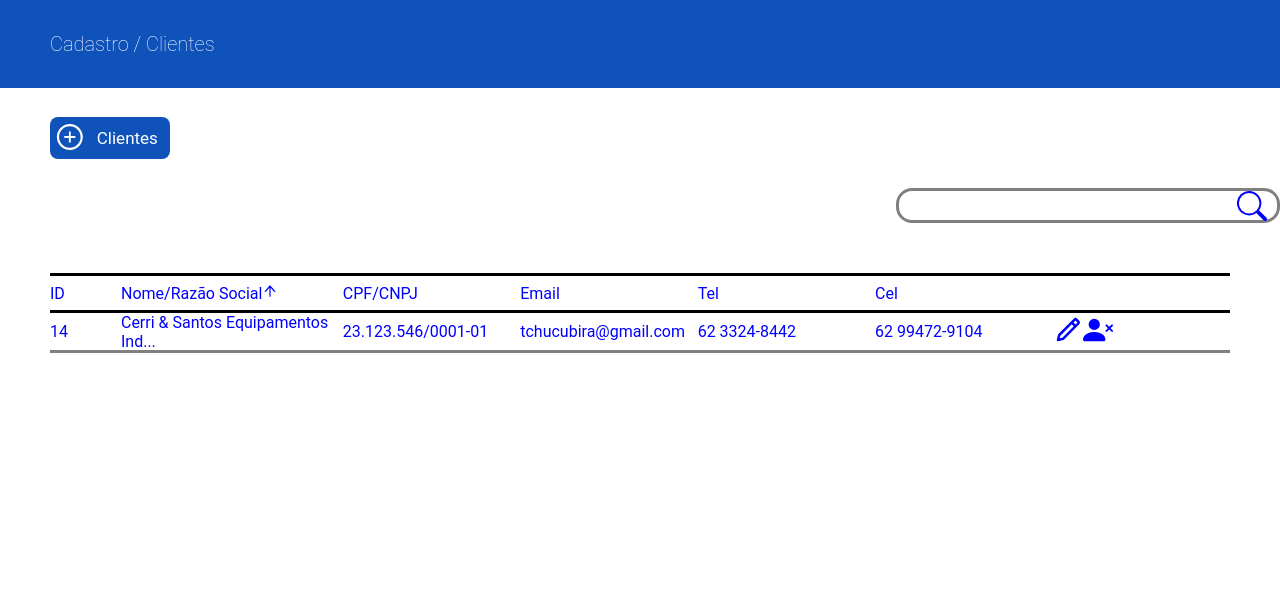
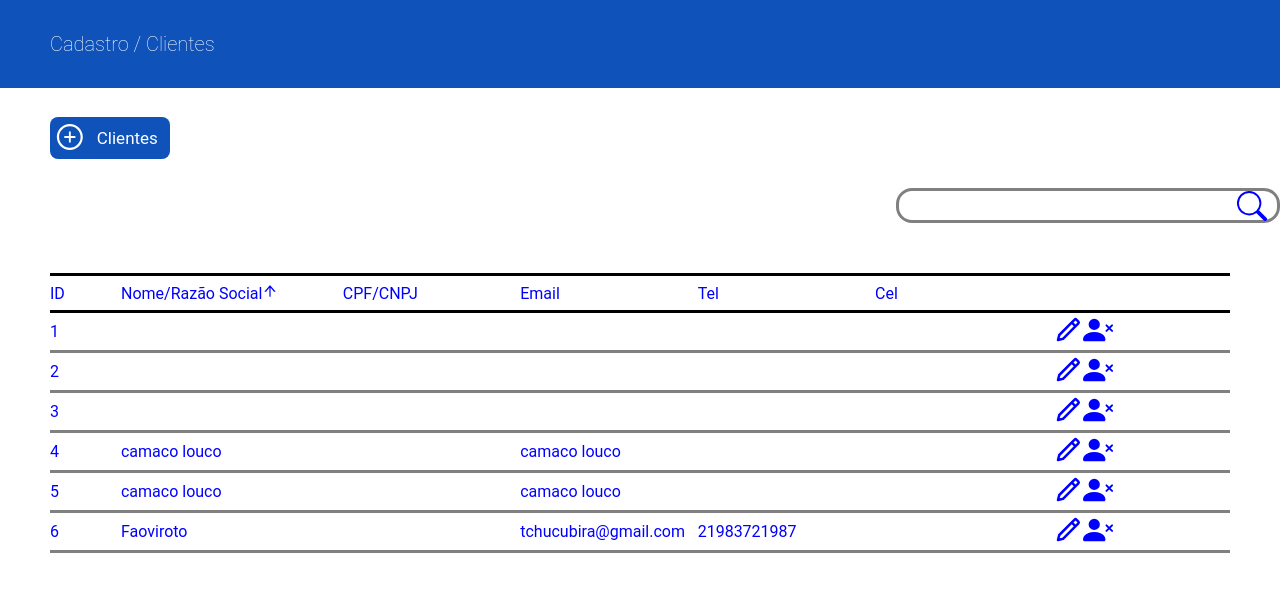
Before and after one commit to ViniciusFavorito/Crud-React, a React (Vite) app: page / in a window 1280 px wide. Shown: the top 592 px of the page. Built offline with nearby package versions, Linux system fonts and the light colour scheme; data requests are answered from the project's data file.

Commit message:
Inserindo Loop dos clientes
Inserindo Loop dos clientes

```diff
--- a/src/components/Content/index.tsx
+++ b/src/components/Content/index.tsx
@@ -18,8 +18,45 @@ import {
 import { AiOutlineArrowUp } from "react-icons/ai";
 import { BiPencil } from "react-icons/bi";
 import { BsFillPersonXFill } from "react-icons/bs";
+import { useEffect, useState } from "react";
+import api from "../../services/api";
+
+// export interface IClients {
+//   cnpj: string;
+//   fantasia: string;
+//   razao: string;
+//   activeClient: boolean;
+//   email: string;
+//   estadual: string;
+//   municipal: string;
+//   resp_bairro: string;
+//   resp_cep: string;
+//   resp_city: string;
+//   resp_comp: string;
+//   resp_cpf: string;
+//   resp_email: string;
+//   resp_endereco: string;
+//   resp_numero: string;
+//   resp_obs: string;
+//   resp_pes: string;
+//   resp_tel: string;
+//   resp_uf: string;
+//   index: number;
+// }
 
 export function ClientList() {
+  const [clients, setClients] = useState([]);
+
+  useEffect(() => {
+    api
+      .get("http://localhost:3000/clients")
+      .then((response) => setClients(response.data))
+      .catch((err) => {
+        console.error("ops! ocorreu um erro" + err);
+      });
+  }, []);
+  console.log(clients);
+
   return (
     <>
       <DivContent>
@@ -36,14 +73,17 @@ export function ClientList() {
           <DivColOpc></DivColOpc>
         </DivContentCol>
       </DivContent>
-      <DivContentClients>
+      {clients.length > 0 ? (
+        <>
+          {clients.map((key: number, index: number) => (
+            <DivContentClients key={clients[index].id}>
               <DivContentColClients>
-          <DivColId>14</DivColId>
-          <DivColName>Cerri & Santos Equipamentos Ind...</DivColName>
-          <DivColCPF>23.123.546/0001-01</DivColCPF>
-          <DivColEmail>tchucubira@gmail.com</DivColEmail>
-          <DivColTel>62 3324-8442</DivColTel>
-          <DivColCel>62 99472-9104</DivColCel>
+                <DivColId>{clients[index].id}</DivColId>
+                <DivColName>{clients[index].Fantasia}</DivColName>
+                <DivColCPF>{clients[index].cnpj}</DivColCPF>
+                <DivColEmail>{clients[index].email}</DivColEmail>
+                <DivColTel>{clients[index].resp_tel}</DivColTel>
+                <DivColCel>{clients[index].resp_cel}</DivColCel>
                 <DivColOpc>
                   <LinkEdit>
                     <BtnEdit>
@@ -58,6 +98,11 @@ export function ClientList() {
                 </DivColOpc>
               </DivContentColClients>
             </DivContentClients>
+          ))}
+        </>
+      ) : (
+        <></>
+      )}
     </>
   );
 }
```
Lines whose indentation alone changed are shown as unchanged.
